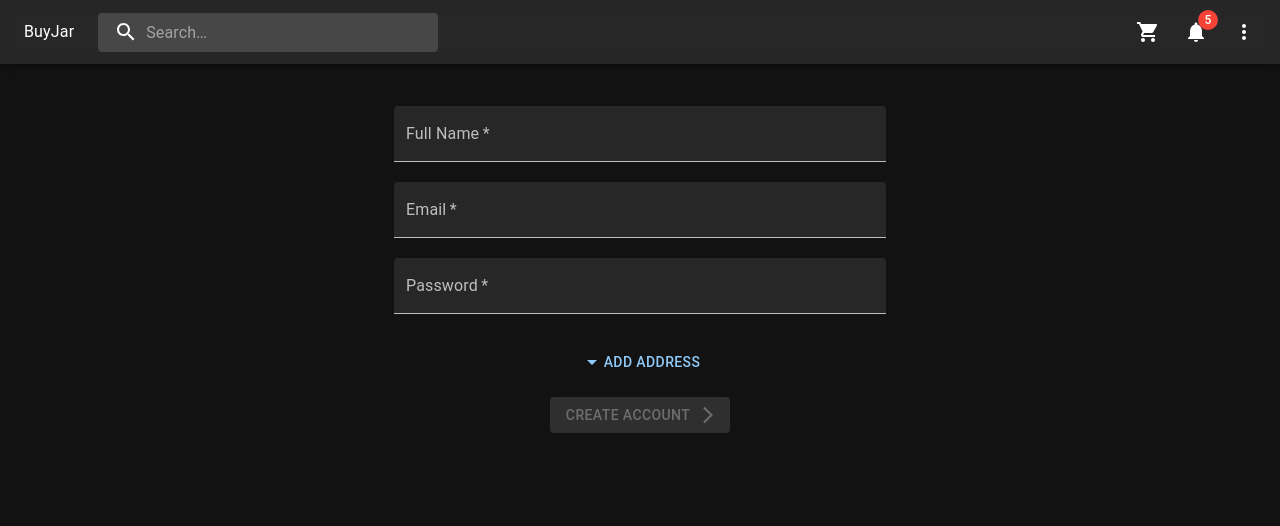
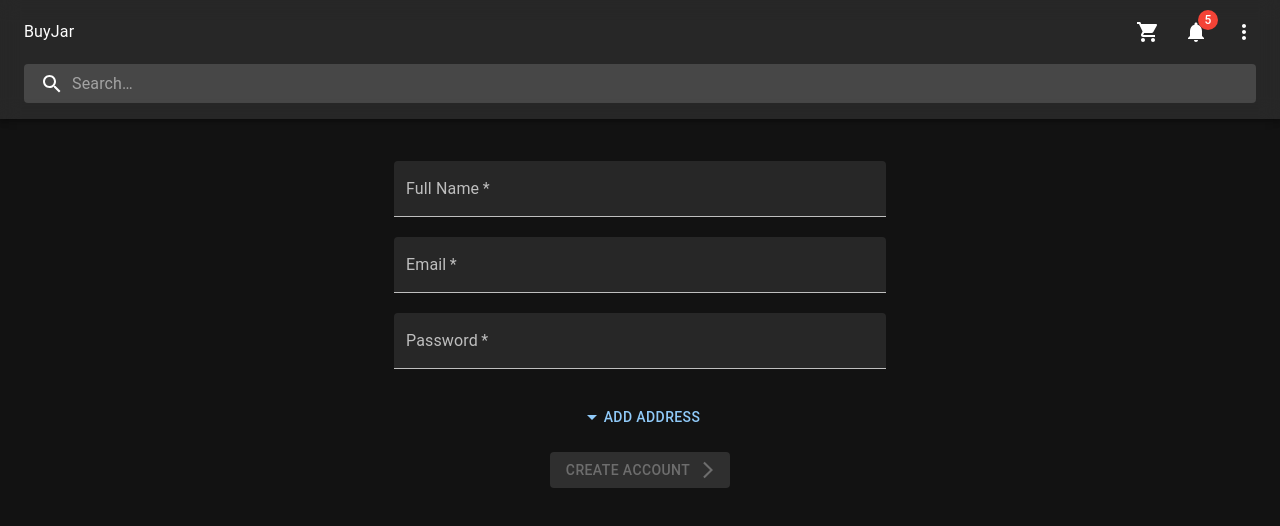
Before and after one commit to am4n-git/Jar-store, a React (Create React App) app: page /signup in a window 1280 px wide. Shown: the top 526 px of the page. Built offline with nearby package versions, Linux system fonts and the light colour scheme; no server answers.

Commit message:
search input ui change

```diff
--- a/src/Components/Navbar.js
+++ b/src/Components/Navbar.js
@@ -37,16 +37,14 @@ function Navbar() {
   // Search Input Bar
   const Search = styled("div")(({ theme }) => ({
     position: "relative",
-    width: "calc(30% - 30px)",
     borderRadius: theme.shape.borderRadius,
     backgroundColor: alpha(theme.palette.common.white, 0.15),
     "&:hover": {
       backgroundColor: alpha(theme.palette.common.white, 0.25),
     },
-    marginRight: theme.spacing(2),
-    marginLeft: theme.spacing(2),
+    marginBottom: theme.spacing(2),
     [theme.breakpoints.up("sm")]: {
-      marginLeft: theme.spacing(3),
+      dispaly: "none",
     },
   }));
 
@@ -82,15 +80,6 @@ function Navbar() {
           <Link to="/">
             <Typography textAlign="center">BuyJar</Typography>
           </Link>
-          <Search sx={{ display: { xs: "flex" } }}>
-            <StyledInputBase
-              placeholder="Search…"
-              inputProps={{ "aria-label": "search" }}
-            />
-            <SearchIconWrapper>
-              <SearchIcon />
-            </SearchIconWrapper>
-          </Search>
           <Box
             justifyContent="flex-end"
             sx={{ flexGrow: 1, alignItems: "center", display: { xs: "flex" } }}
@@ -188,6 +177,15 @@ function Navbar() {
             </Menu>
           </Box>
         </Toolbar>
+        <Search sx={{ display: { xs: "flex" } }}>
+          <StyledInputBase
+            placeholder="Search…"
+            inputProps={{ "aria-label": "search" }}
+          />
+          <SearchIconWrapper>
+            <SearchIcon />
+          </SearchIconWrapper>
+        </Search>
       </Container>
     </AppBar>
   );
```
